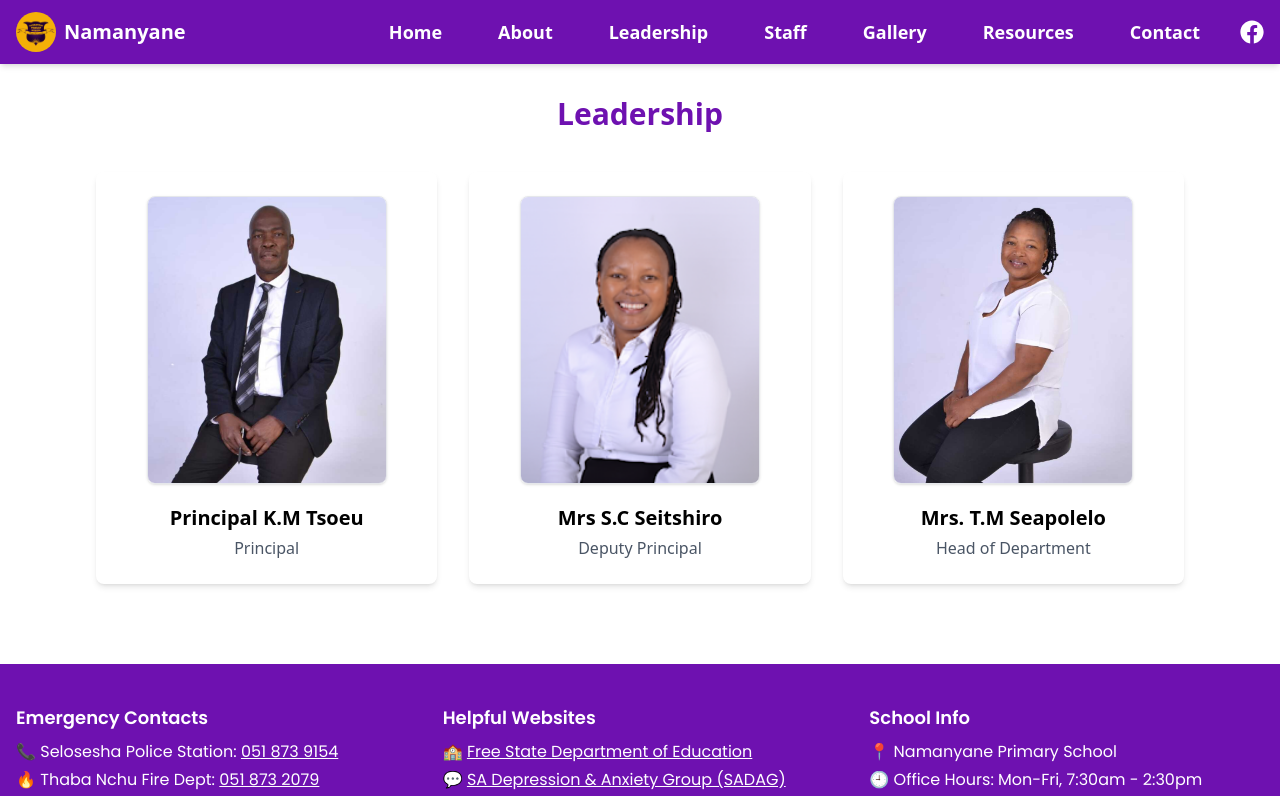
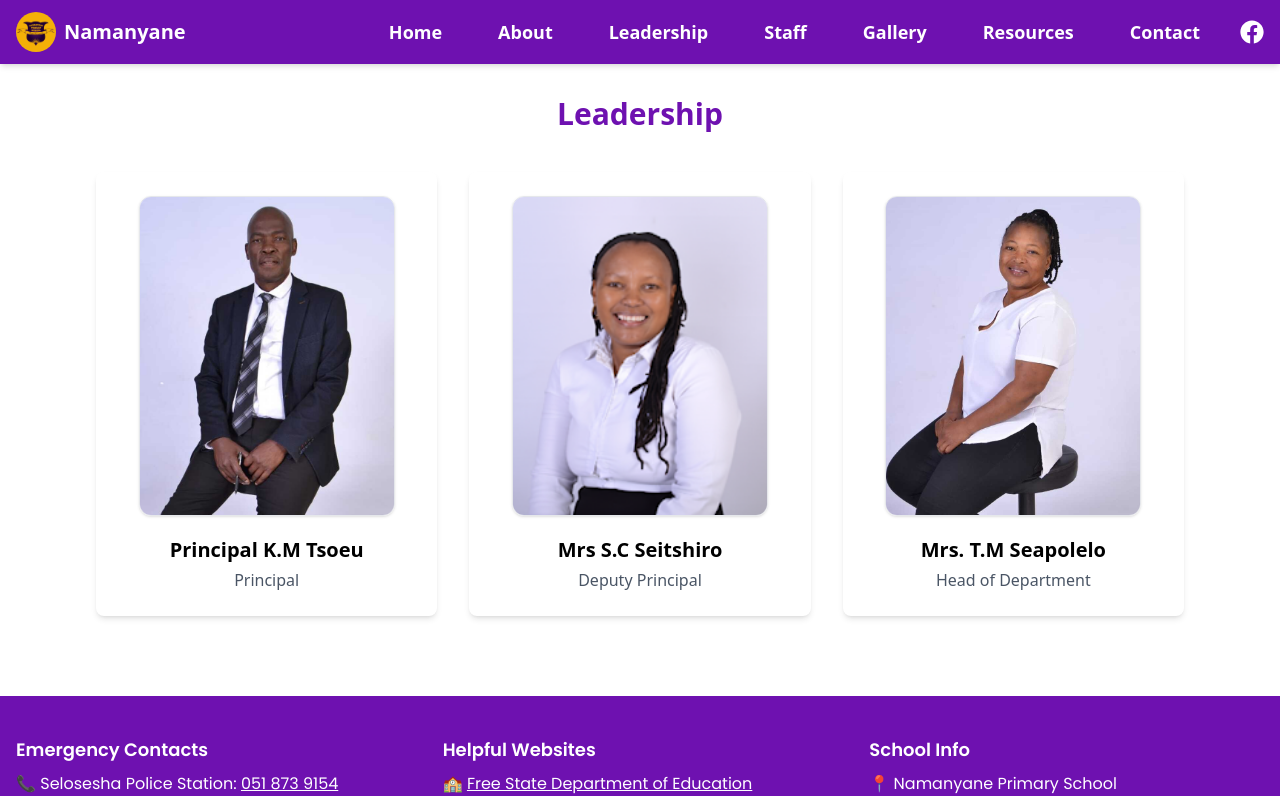
Before and after one commit to SidneyRamphalile/Namanyane-Primary-School, a React (Vite) app: page /leadership in a window 1280 px wide. Shown: the top 796 px of the page. Built offline with nearby package versions, Linux system fonts and the light colour scheme.

Commit message:
Update Staff Component

```diff
--- a/src/pages/Leadership.jsx
+++ b/src/pages/Leadership.jsx
@@ -56,7 +56,7 @@ function Leadership() {
             <img
               src={leader.image}
               alt={leader.name}
-              className="w-60 h-72 object-cover mx-auto mb-5 border border-gray-200 shadow-sm rounded-lg"
+              className="w-64 h-80 object-cover mx-auto mb-5 border border-gray-200 shadow-sm rounded-xl"
             />
             <div className="text-xl font-semibold">{leader.name}</div>
             <div className="text-gray-600 mt-1">{leader.role}</div>
--- a/src/pages/Staff.jsx
+++ b/src/pages/Staff.jsx
@@ -9,7 +9,9 @@ import grade4teacherImage from "../assets/Mr Mosoetsa.jpg";
 import grade5teacherImage from "../assets/Mrs Seitshero.png";
 import grade6teacherImage from "../assets/Mrs Malefane.jpg";
 import grade7teacherImage from "../assets/Mrs Gailele.png";
-
+import adminClerkImage from "../assets/Mrs Kele.jpg";
+import janitorImage from "../assets/Mrs Mekgwe.jpg";
+import generalWorkerImage from "../assets/Mr Mototo.jpg";
 
 const staffMembers = [
   {
@@ -29,81 +31,50 @@ const staffMembers = [
   },
   {
     name: "Mr. L.I Mosoetsa",
-    role: "Grade 4 Teacher",
+    role: "Grade 4 Class Teacher",
     image: grade4teacherImage,
   },
   {
     name: "Mr. H.K Botipe",
-    role: "Grade 5 Teacher",
+    role: "Grade 5 Class Teacher",
     image: "https://cdn-icons-png.flaticon.com/512/4140/4140047.png",
   },
   {
     name: "Mrs. K.A Malefane",
-    role: "Grade 6 Teacher",
+    role: "Grade 6 Class Teacher",
     image: grade6teacherImage,
   },
   {
     name: "Mrs. K.M Gailele",
-    role: "Grade 7 Teacher",
+    role: "Grade 7 Class Teacher",
     image: grade7teacherImage,
   },
   {
-    name: "Mrs. Thandiwe Maseko",
-    role: "Secretary",
-    image: "https://cdn-icons-png.flaticon.com/512/4140/4140047.png",
+    name: "Mrs. Kele",
+    role: "Admin Clerk",
+    image: adminClerkImage,
   },
   {
-    name: "Mr. Isaac Molefe",
+    name: "Mrs. Mekgwe",
     role: "Janitor",
-    image: "https://cdn-icons-png.flaticon.com/512/4140/4140058.png",
+    image: janitorImage,
   },
   {
-    name: "Miss Asanda Mhlongo",
+    name: "Mr. Mototo",
     role: "General Worker",
-    image: "https://cdn-icons-png.flaticon.com/512/4140/4140061.png",
+    image: generalWorkerImage,
   },
   {
-    name: "Mrs. Palesa Motsoeneng",
-    role: "Grade R Teacher",
-    image: "https://cdn-icons-png.flaticon.com/512/4140/4140047.png",
+    name: "Mrs. Chef 1",
+    role: "Chef",
+    image: "https://cdn-icons-png.flaticon.com/512/1046/1046784.png",
   },
   {
-    name: "Mr. Bongani Zulu",
-    role: "Security",
-    image: "https://cdn-icons-png.flaticon.com/512/4140/4140058.png",
-  },
-  {
-    name: "Miss Asanda Mhlongo",
-    role: "General Worker",
-    image: "https://cdn-icons-png.flaticon.com/512/4140/4140061.png",
-  },
-  {
-    name: "Mrs. Palesa Motsoeneng",
-    role: "Grade R Teacher",
-    image: "https://cdn-icons-png.flaticon.com/512/4140/4140047.png",
-  },
-  {
-    name: "Mr. Bongani Zulu",
-    role: "Security",
-    image: "https://cdn-icons-png.flaticon.com/512/4140/4140058.png",
-  },
-  {
-    name: "Miss Asanda Mhlongo",
-    role: "General Worker",
-    image: "https://cdn-icons-png.flaticon.com/512/4140/4140061.png",
-  },
-  {
-    name: "Mrs. Palesa Motsoeneng",
-    role: "Grade R Teacher",
-    image: "https://cdn-icons-png.flaticon.com/512/4140/4140047.png",
-  },
-  {
-    name: "Mr. Bongani Zulu",
-    role: "Security",
-    image: "https://cdn-icons-png.flaticon.com/512/4140/4140058.png",
+    name: "Mrs. Chef 2",
+    role: "Chef",
+    image: "https://cdn-icons-png.flaticon.com/512/3075/3075977.png",
   },
 ];
-
 
 const Staff = () => {
   useEffect(() => {
@@ -135,7 +106,7 @@ const Staff = () => {
             <img
               src={staff.image}
               alt={staff.name}
-              className="w-40 h-48 object-cover mx-auto mb-5 border border-gray-200 shadow-sm rounded-lg"
+              className="w-64 h-80 object-cover mx-auto mb-5 border border-gray-200 shadow-sm rounded-xl"
             />
             <p className="text-lg font-semibold text-gray-800">{staff.name}</p>
             <p className="text-gray-600 mt-1">{staff.role}</p>
```
